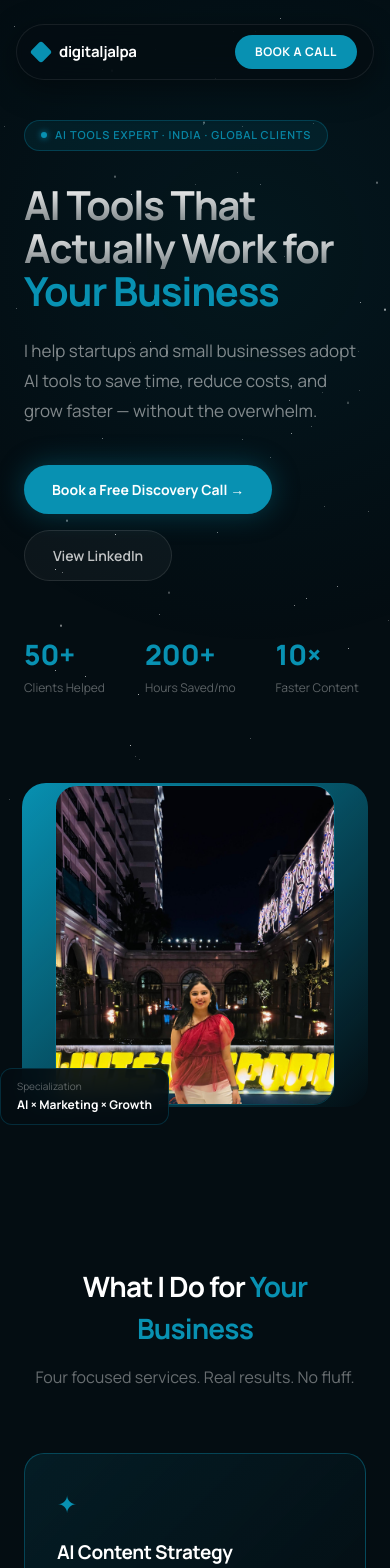
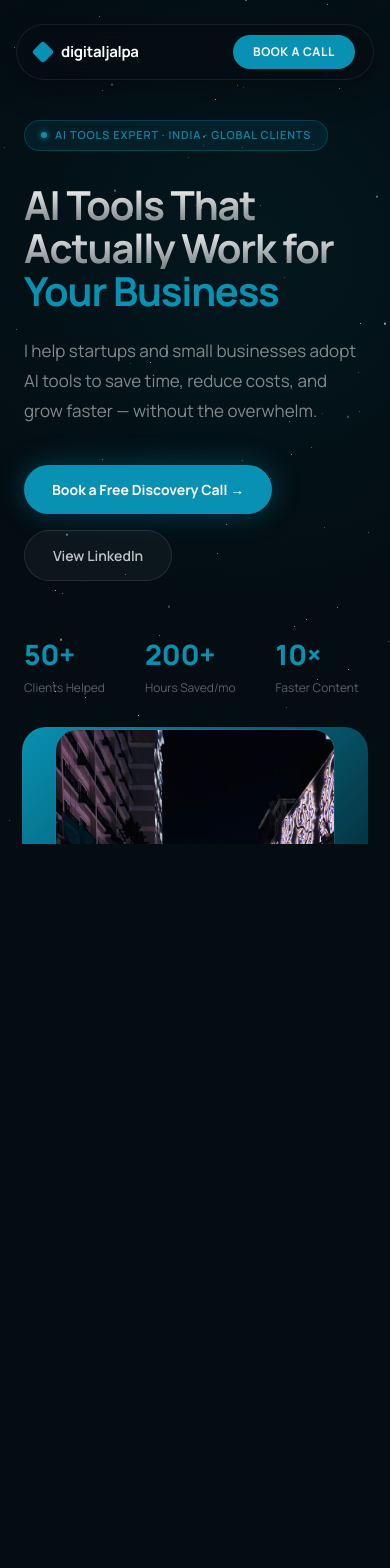
Before and after one commit to dturakhia/digitaljalpa, a Next.js app: page / in a window 390 px wide. Shown: the top 1568 px of the page. After the commit the page ends 844 px from the top, so only its background shows below. Built offline with nearby package versions, Linux system fonts and the light colour scheme; a web font is replaced by a local one.

Commit message:
fix: responsive — mobile nav, hero stacking, photo badge, tablet gap, overflow

```diff
--- a/src/app/globals.css
+++ b/src/app/globals.css
@@ -19,20 +19,25 @@ html, body {
   background: var(--bg);
   color: white;
   font-family: var(--font-manrope);
+  overflow-x: hidden;
 }
 
 @layer utilities {
   .font-playfair { font-family: var(--font-playfair); }
-  .font-manrope { font-family: var(--font-manrope); }
+  .font-manrope  { font-family: var(--font-manrope); }
 }
 
-/* ── Responsive navbar ───────────────────────── */
-.nav-links {
+/* ── Navbar ──────────────────────────────────── */
+.nav-links { display: flex; gap: 28px; }
+
+/* ── Hero ────────────────────────────────────── */
+.hero-row {
   display: flex;
-  gap: 28px;
+  align-items: center;
+  gap: 64px;
+  flex-wrap: wrap;
 }
-
-/* ── Responsive hero ─────────────────────────── */
+.hero-text  { flex: 1; min-width: 280px; }
 .hero-photo-wrap {
   position: relative;
   flex-shrink: 0;
@@ -45,28 +50,55 @@ html, body {
   overflow: hidden;
   border: 1px solid rgba(8,145,178,0.3);
 }
+.hero-photo-badge {
+  position: absolute;
+  bottom: -20px;
+  left: -24px;
+  z-index: 2;
+  background: rgba(4,13,18,0.92);
+  backdrop-filter: blur(12px);
+  border: 1px solid rgba(8,145,178,0.25);
+  border-radius: 12px;
+  padding: 10px 16px;
+}
 
+/* ── Footer ──────────────────────────────────── */
+.footer-cols {
+  display: flex;
+  justify-content: space-between;
+  flex-wrap: wrap;
+  gap: 32px;
+  margin-bottom: 60px;
+}
+
+/* ══ TABLET (≤900px) ═════════════════════════ */
+@media (max-width: 900px) {
+  .hero-row  { gap: 40px; }
+  .hero-photo-inner { width: 260px; height: 340px; }
+}
+
+/* ══ MOBILE (≤680px) ═════════════════════════ */
 @media (max-width: 680px) {
-  /* Hide nav links on mobile — show only logo + CTA */
+  /* Navbar: hide links, tighten padding */
   .nav-links { display: none; }
+  .nav-inner { padding: 10px 18px !important; }
 
-  /* Smaller navbar padding on mobile */
-  .nav-inner { padding: 10px 16px !important; }
+  /* Hero: stack vertically, centre photo, no overflowing badge */
+  .hero-row  { flex-direction: column; gap: 32px; align-items: flex-start; }
+  .hero-text { min-width: unset; width: 100%; }
 
-  /* Hero photo: full width, centered, smaller */
   .hero-photo-wrap {
     width: 100%;
     display: flex;
-    flex-direction: column;
-    align-items: center;
-    margin-top: 8px;
+    justify-content: center;
   }
   .hero-photo-inner {
-    width: 100%;
-    max-width: 280px;
+    width: min(280px, 100%);
     height: 320px;
   }
+  /* Hide the floating badge on mobile — it overflows */
+  .hero-photo-badge { display: none; }
 
-  /* Footer columns stack */
-  .footer-cols { flex-direction: column !important; gap: 32px !important; }
+  /* Footer: single column */
+  .footer-cols      { flex-direction: column; gap: 28px; }
 }
--- a/src/app/page.tsx
+++ b/src/app/page.tsx
@@ -44,10 +44,10 @@ export default function Home() {
 
         {/* HERO */}
         <section style={{ minHeight: '100vh', display: 'flex', alignItems: 'center', padding: '120px 24px 80px' }}>
-          <div style={{ maxWidth: 1100, margin: '0 auto', width: '100%', display: 'flex', alignItems: 'center', gap: 80, flexWrap: 'wrap' as const }}>
+          <div className="hero-row" style={{ maxWidth: 1100, margin: '0 auto', width: '100%' }}>
 
             {/* Text */}
-            <div style={{ flex: 1, minWidth: 300 }}>
+            <div className="hero-text">
               <div style={{
                 display: 'inline-flex', alignItems: 'center', gap: 8,
                 padding: '6px 16px', borderRadius: 9999,
@@ -106,12 +106,7 @@ export default function Home() {
               <div className="hero-photo-inner">
                 <Image src="/images/hero-1.jpg" alt="Jalpa Turakhia" fill style={{ objectFit: 'cover', objectPosition: 'center top' }} priority />
               </div>
-              <div style={{
-                position: 'absolute', bottom: -20, left: -24, zIndex: 2,
-                background: 'rgba(4,13,18,0.92)', backdropFilter: 'blur(12px)',
-                border: '1px solid rgba(8,145,178,0.25)', borderRadius: 12,
-                padding: '10px 16px',
-              }}>
+              <div className="hero-photo-badge">
                 <div style={{ fontSize: 10, color: 'rgba(255,255,255,0.35)', marginBottom: 2 }}>Specialization</div>
                 <div style={{ fontSize: 12, fontWeight: 700 }}>AI × Marketing × Growth</div>
               </div>
@@ -195,7 +190,7 @@ export default function Home() {
       {/* FOOTER */}
       <footer style={{ background: '#020a0f', borderTop: '1px solid rgba(255,255,255,0.05)', padding: '60px 24px 32px' }}>
         <div style={{ maxWidth: 1100, margin: '0 auto' }}>
-          <div className="footer-cols" style={{ display: 'flex', justifyContent: 'space-between', flexWrap: 'wrap' as const, gap: 32, marginBottom: 60 }}>
+          <div className="footer-cols">
             <div>
               <div style={{ display: 'flex', alignItems: 'center', gap: 10, marginBottom: 16 }}>
                 <div style={{ width: 14, height: 14, background: ACCENT, borderRadius: 3, transform: 'rotate(45deg)' }} />
```
